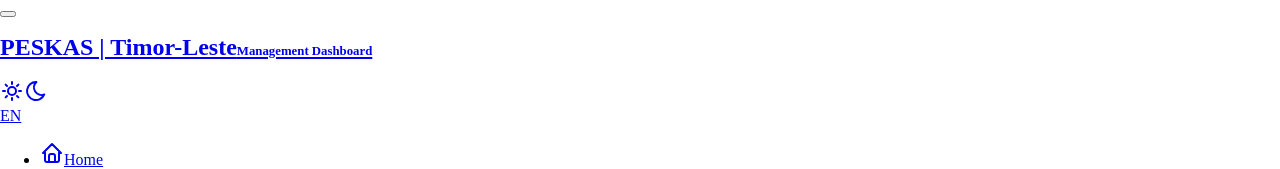
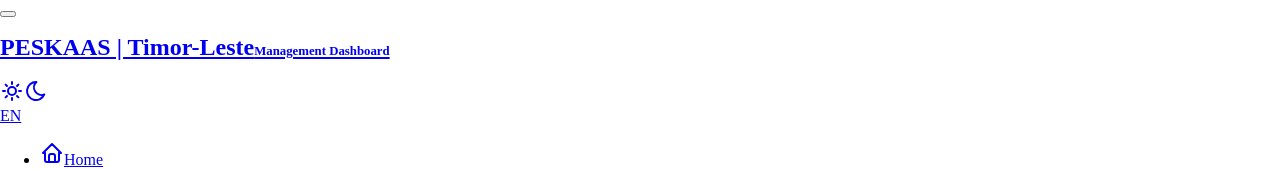
Before and after one commit to WorldFishCenter/peskas.timor.portal.v2, a React (Vite) app: page /home in a window 1280 px wide. Shown: the top 169 px of the page. Built offline with nearby package versions, Linux system fonts and the light colour scheme; no server answers.

Commit message:
fix: correct brand name spelling in English, Tetum, and Portuguese translations

```diff
--- a/src/i18n.tsx
+++ b/src/i18n.tsx
@@ -32,7 +32,7 @@
 // Dictionaries
 const en = {
   brand: {
-    title: 'PESKAS | Timor-Leste',
+    title: 'PESKAAS | Timor-Leste',
     subtitle: 'Management Dashboard',
   },
   nav: {
@@ -507,7 +507,7 @@
 // NOTE: Tetum (Tetun) translations - update as needed
 const tet: typeof en = {
   brand: {
-    title: 'PESKAS Timor-Leste',
+    title: 'PESKAAS Timor-Leste',
     subtitle: 'Dashboard Jestaun',
   },
   nav: {
@@ -981,7 +981,7 @@
 
 const pt: typeof en = {
   brand: {
-    title: 'PESKAS | Timor-Leste',
+    title: 'PESKAAS | Timor-Leste',
     subtitle: 'Painel de Gestão',
   },
   nav: {
```
